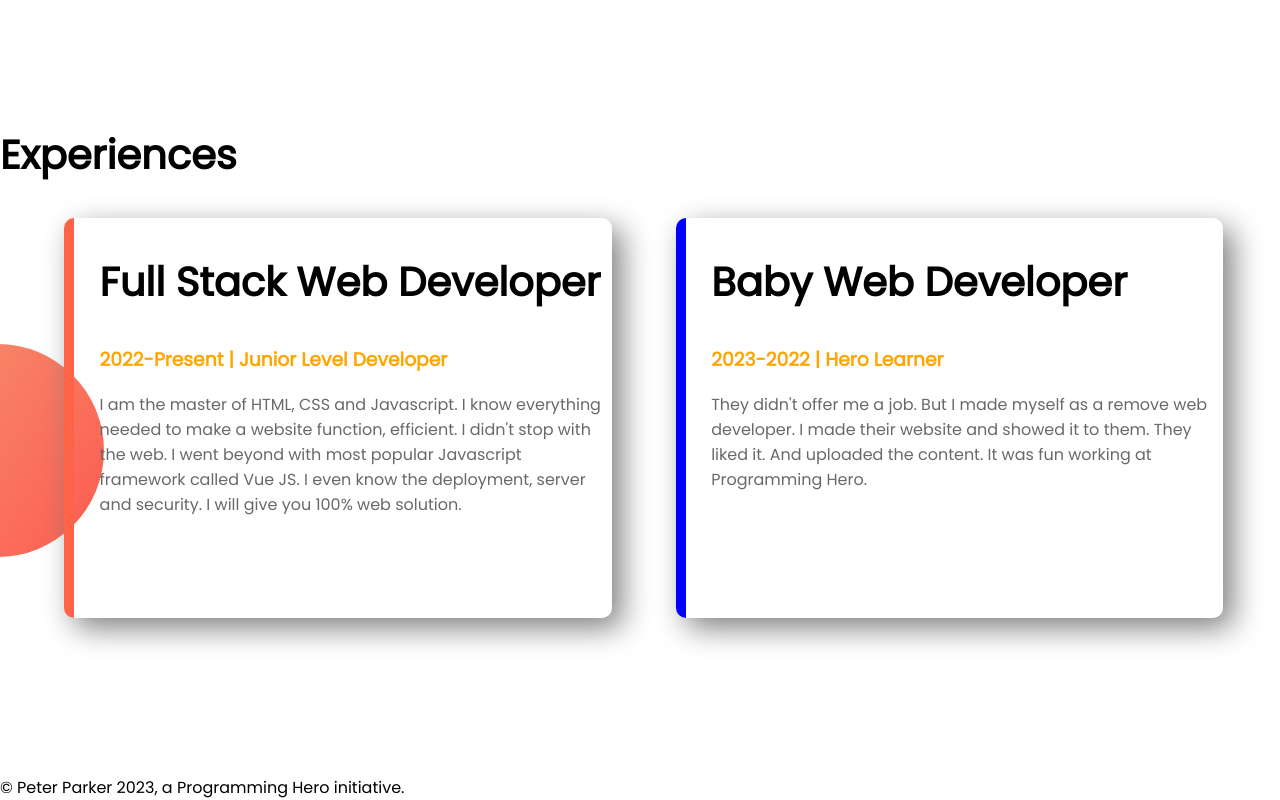
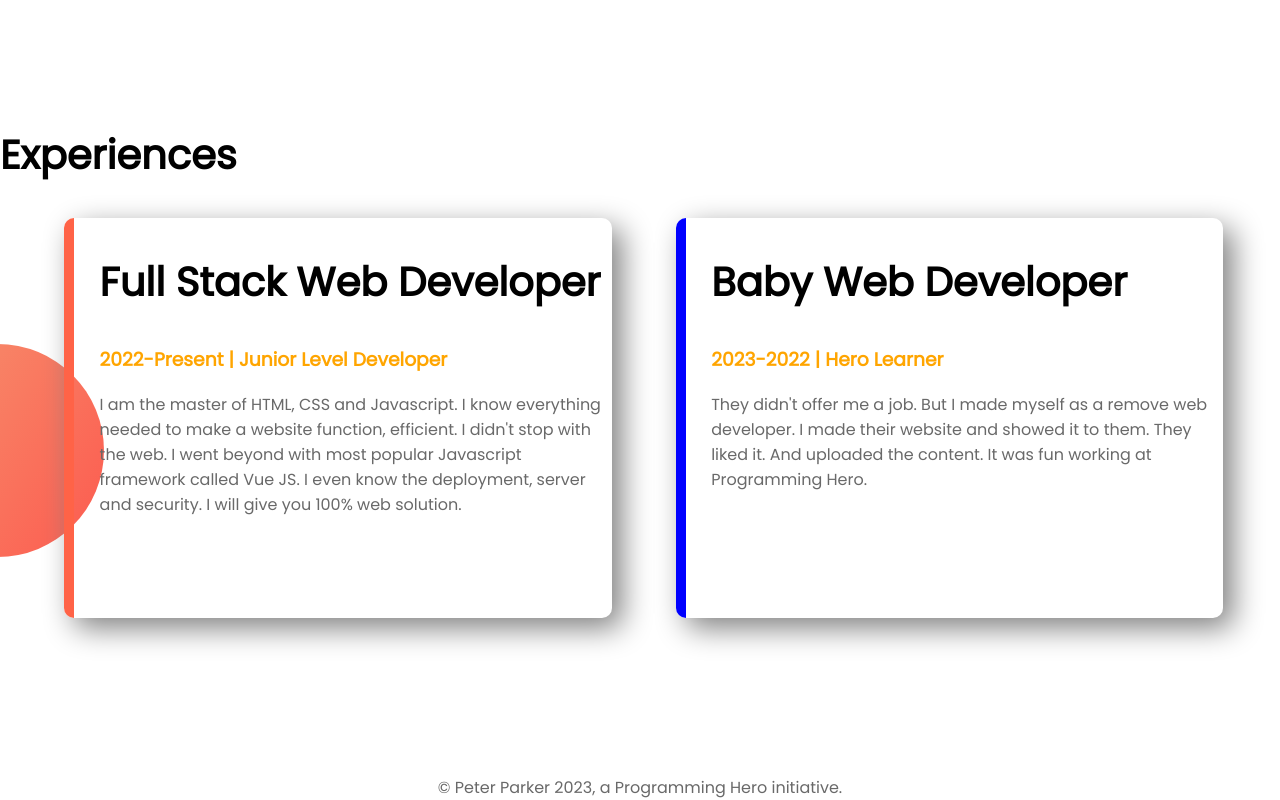
Before and after one commit to mahmudulhasan22/portfolio-one, a plain HTML site: page index.html in a window 1280 px wide. Shown: the part 1208-2008 px from the top of the page. Drawn offline with Linux system fonts and the light colour scheme.

Commit message:
4th deal

```diff
--- a/style.css
+++ b/style.css
@@ -64,3 +64,7 @@ h2{
 p{
     color: dimgray;
 }
+footer{
+    text-align: center;
+    color: dimgray;
+}
```
